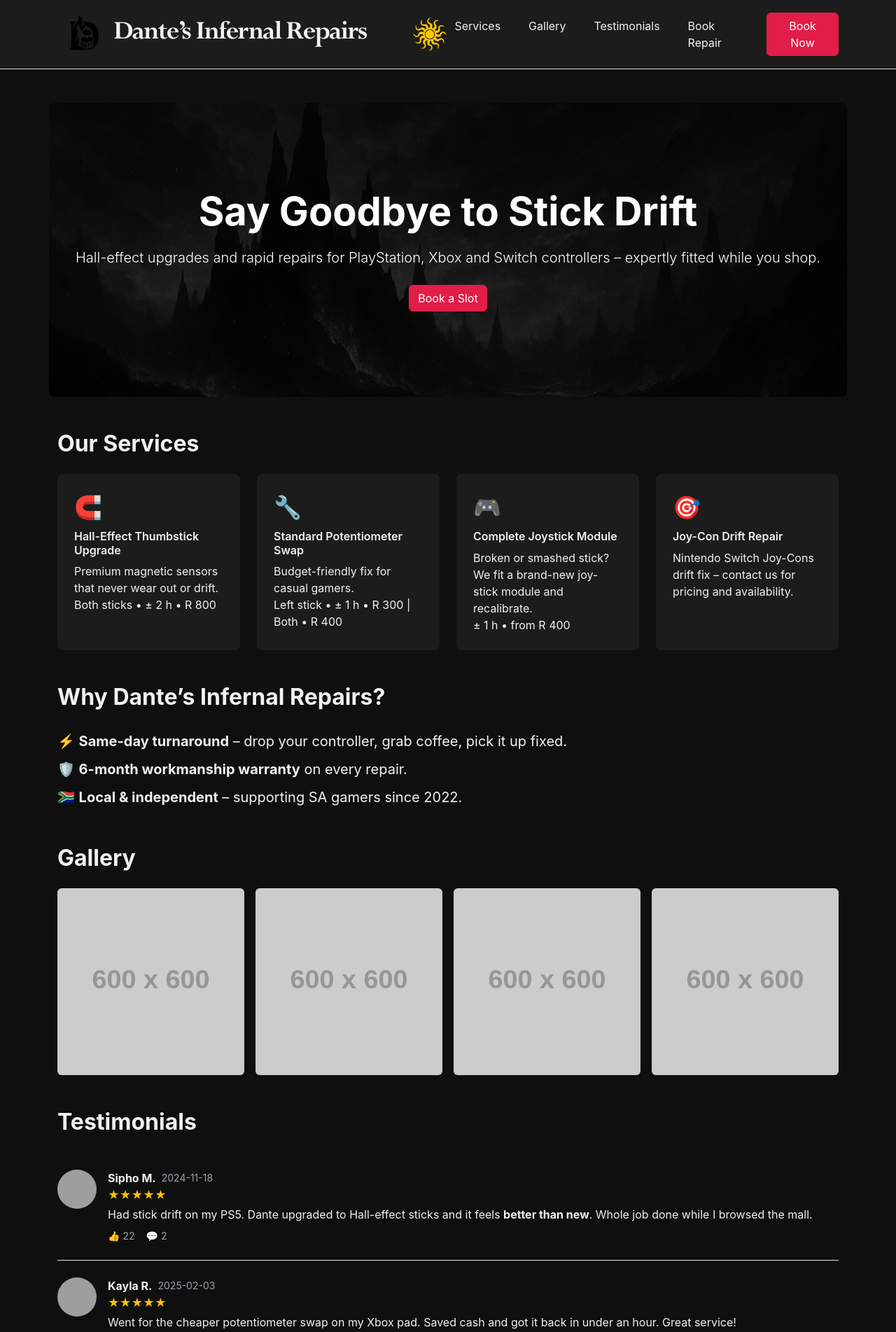
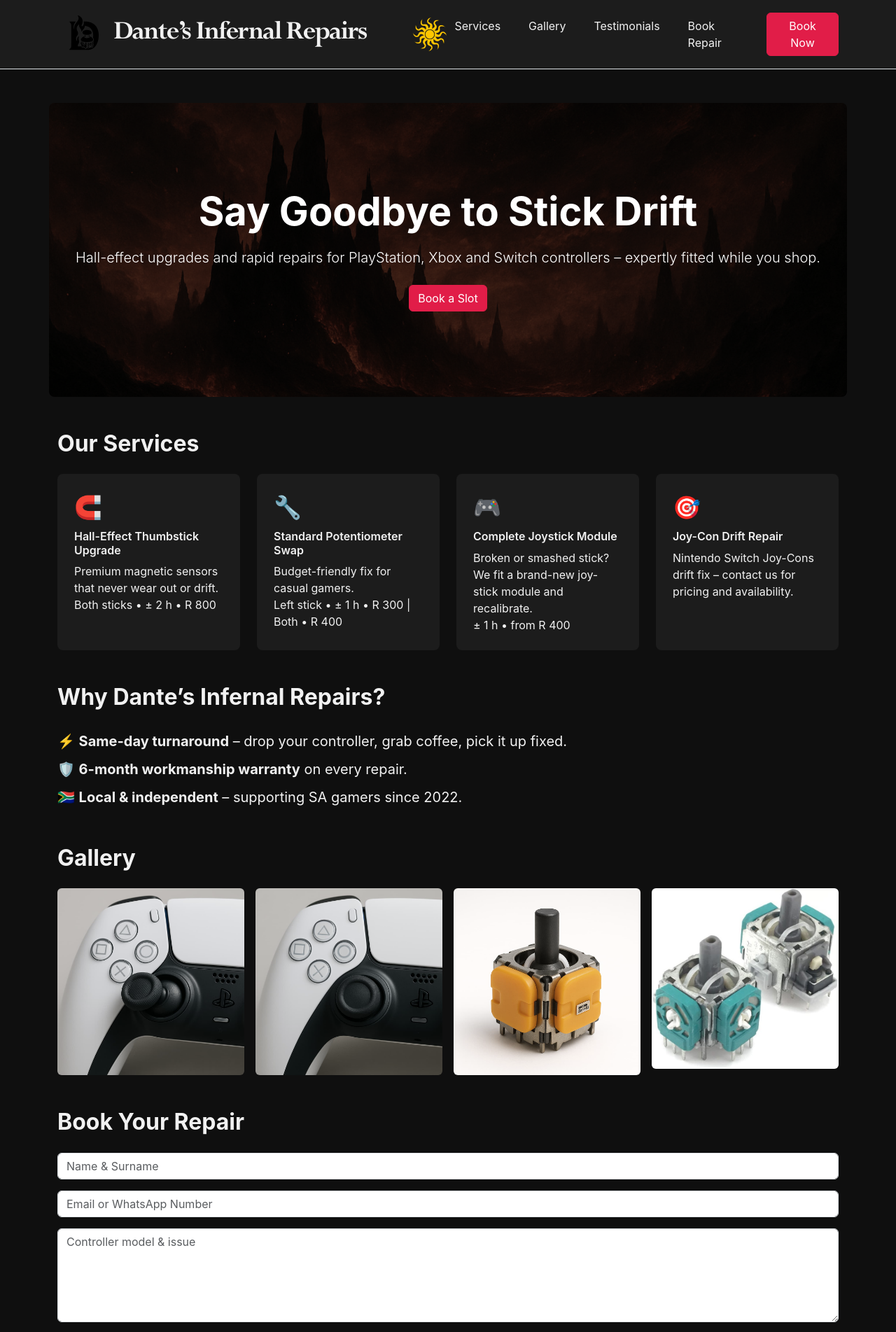
Before and after one commit to DanteDurant/my-repair-store, a SvelteKit app: page / in a window 1280 px wide. Shown: the top 1903 px of the page at 70% size. Built offline with nearby package versions, Linux system fonts and the light colour scheme; grey boxes are pictures that could not be loaded.

Commit message:
Feat: images added

```diff
--- a/src/routes/+page.svelte
+++ b/src/routes/+page.svelte
@@ -1,5 +1,11 @@
 <script lang="ts">
 	/* ----------  DATA  ---------- */
+    import hero from '/images/infernal-bg.jpg';
+    import broken from '/images/broken.jpg';
+    import fixed from '/images/fixed.jpg';
+    import hall from '/images/hall.jpg';
+    import potent from '/images/potent.jpg';
+
 	const services = [
 		{
 			icon: '🧲',
@@ -24,10 +30,10 @@
 	];
 
 	const gallery = [
-		'https://placehold.co/600x600/png?text=Before',
-		'https://placehold.co/600x600/png?text=After',
-		'https://placehold.co/600x600/png?text=Hall+Effect',
-		'https://placehold.co/600x600/png?text=Potentiometer'
+		broken,
+        fixed,
+        hall,
+        potent,
 	];
 
 	const testimonials = [
@@ -57,7 +63,7 @@
 		}
 	];
 
-    import hero from '/images/infernal-bg.jpg';
+
 
 </script>
 
@@ -183,7 +189,7 @@
 
 
 
-<!-- TESTIMONIALS -->
+<!-- TESTIMONIALS
 <section id="testimonials" class="container my-5">
 	<h2 class="fw-bold mb-4">Testimonials</h2>
 	{#each testimonials as t}
@@ -207,7 +213,7 @@
 			</div>
 		</article>
 	{/each}
-</section>
+</section> -->
 
 
 
@@ -257,8 +263,8 @@
 
 <style>
 	/* hero & gallery effects */
-	.hero-img    { filter:grayscale(100%); }
-	.gallery-img { filter:grayscale(100%); transition:.25s; }
+	.hero-img    { filter:grayscale(50%); }
+	.gallery-img { filter:grayscale(25%); transition:.25s; }
 	.gallery-img:hover{ filter:none; transform:scale(1.04); }
 
 	.hero-overlay{ background:rgba(0,0,0,.55); }
```
Also changed, not shown: static/images/potent.jpg (added).
